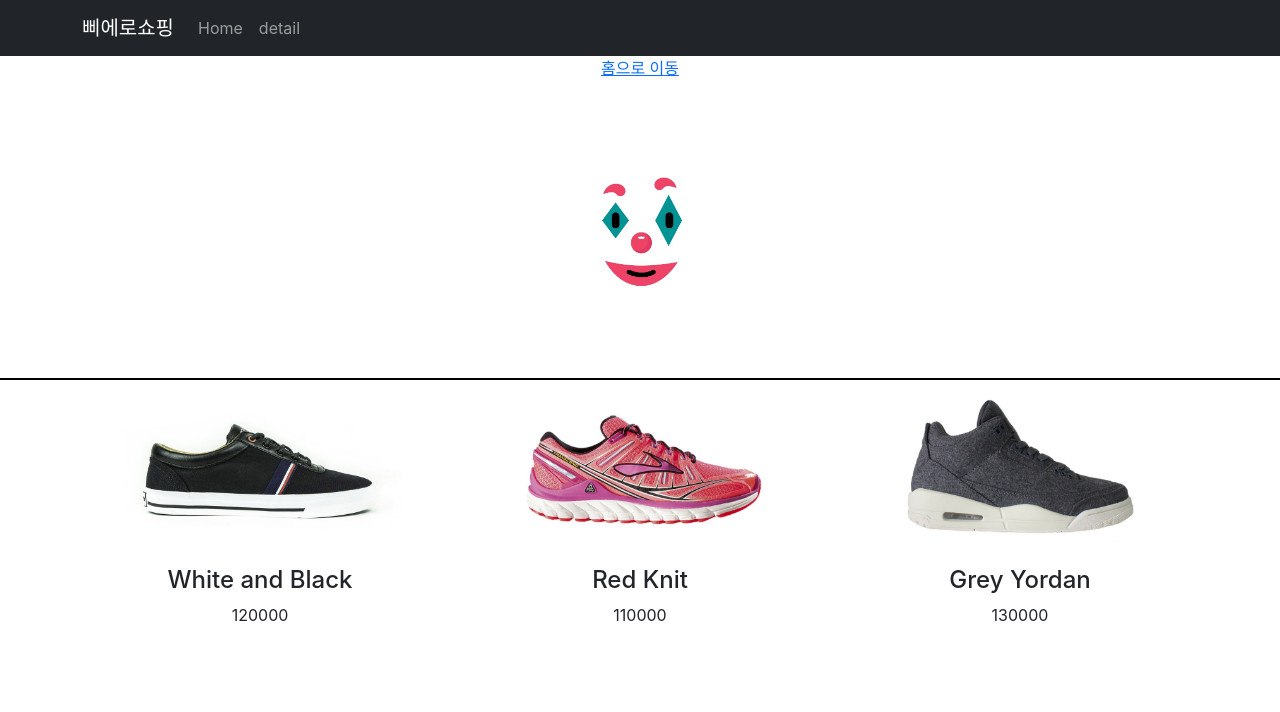
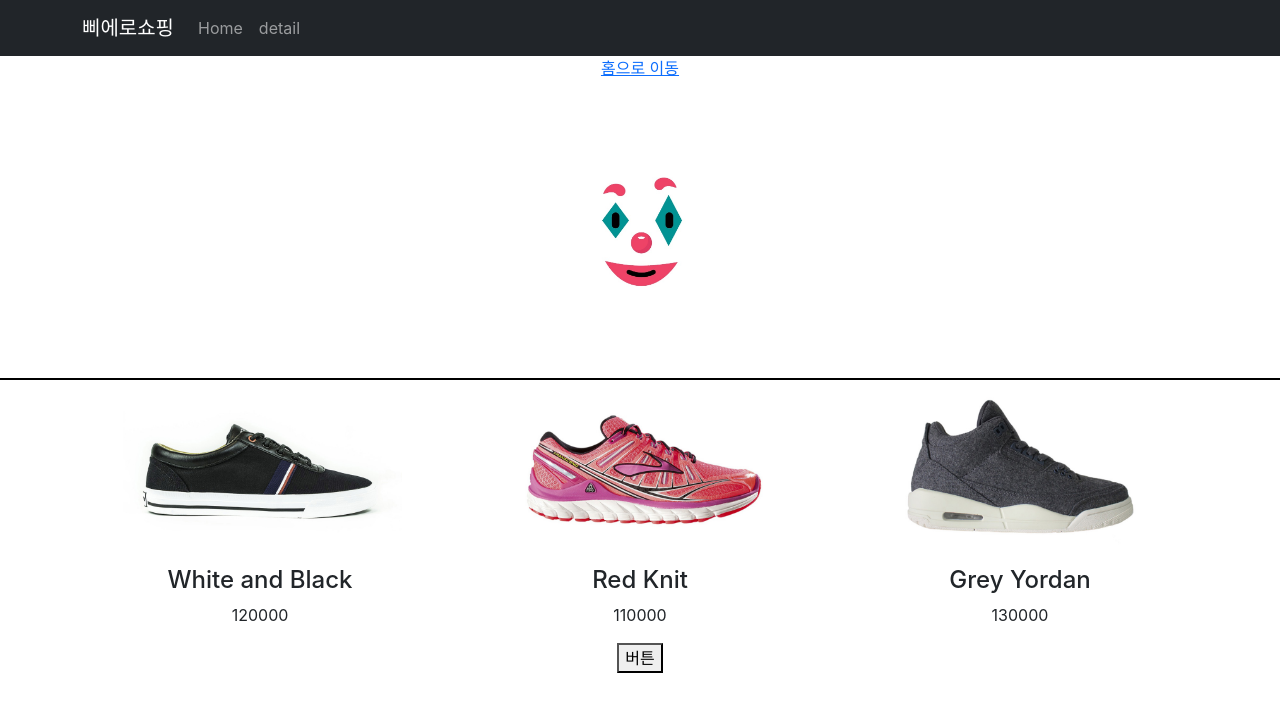
Before and after one commit to lee-kangpyo/react-second, a React (Create React App) app in the folder shop/: page / in a window 1280 px wide. Shown: the top 712 px of the page. Built offline with nearby package versions, Linux system fonts and the light colour scheme; the HTML template or start-up script is replaced by a standard one.

Commit message:
axios로 비동기 통신하기

```diff
--- a/shop/package.json
+++ b/shop/package.json
@@ -6,6 +6,7 @@
     "@testing-library/jest-dom": "^5.16.5",
     "@testing-library/react": "^13.4.0",
     "@testing-library/user-event": "^13.5.0",
+    "axios": "^1.1.3",
     "bootstrap": "^5.2.2",
     "react": "^18.2.0",
     "react-bootstrap": "^2.5.0",
--- a/shop/src/pages/Main.js
+++ b/shop/src/pages/Main.js
@@ -3,7 +3,7 @@ import '../App.css';
 import { Container, Row } from 'react-bootstrap';
 import bg from '../img/bg.jpg';
 import Item from './../component/Item';
-
+import axious from "axios";
 function Main(props){
     return(
         <>
@@ -17,6 +17,16 @@ function Main(props){
             }
             </Row>
         </Container>
+        <button onClick={()=>{
+            axious.get('https://codingapple1.github.io/shop/data2.json')
+            .then((result)=>{
+                console.log(result.data);
+            })
+            .catch(() => {
+                console.log("ajax 요청이 실패했습니다.")
+            })
+
+        }}>버튼</button>
         </>
     )
 }
```
Also changed, not shown: 1 other file (tests, documents, lock files or other folders).
